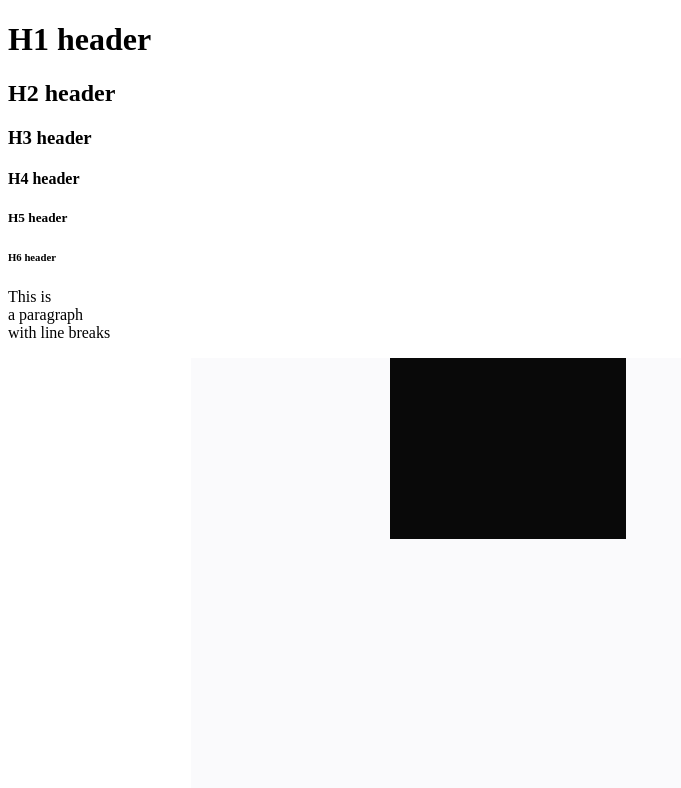
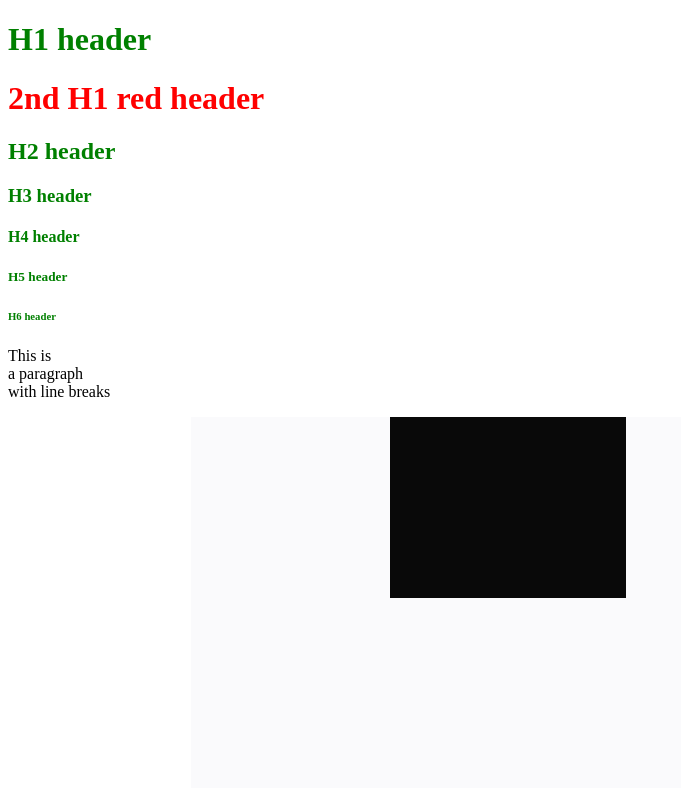
Before and after one commit to Ruthvikvasiraju007/testrepo, a plain HTML site: page index.html in a window 1280 px wide. Shown: the top 788 px of the page, without its empty margins (0-681 px from the left). Drawn offline with Linux system fonts and the light colour scheme.

Commit message:
Changes done

```diff
--- a/index.html
+++ b/index.html
@@ -1,17 +1,19 @@
 <!DOCTYPE html>
 <html>
     <head>
-        <title>Rutvik's First Page</title>
+        <title>My First Page</title>
+        <link rel="stylesheet" href="style.css">
     </head>
     <body>
-        <h1>H1 header</h1>
-        <h2>H2 header</h2>
-        <h3>H3 header</h3>
-        <h4>H4 header</h4>
-        <h5>H5 header</h5>
-        <h6>H6 header</h6>
+        <h1 class="green">H1 header</h1>
+        <h1 class="red">2nd H1 red header</h1>
+        <h2 class="green">H2 header</h2>
+        <h3 class="green"> H3 header</h3>
+        <h4 class="green">H4 header</h4>
+        <h5 class="green">H5 header</h5>
+        <h6 class="green">H6 header</h6>
         <p>This is<br>a paragraph<br>with line breaks</p>
         <a href="https://google.com">This is a link to google.com</a>
-        <img href="https://google.com" style="width: 50%" src="ronaldo.png"/>
+        <img href="https://google.com" style="width: 50%; height: 50%;" src="ronaldo.png"/>
     </body>
 </html>
--- /dev/null
+++ b/style.css
@@ -0,0 +1,7 @@
+.green {
+    color: green;
+}
+
+.red {
+    color: red;
+}
```
